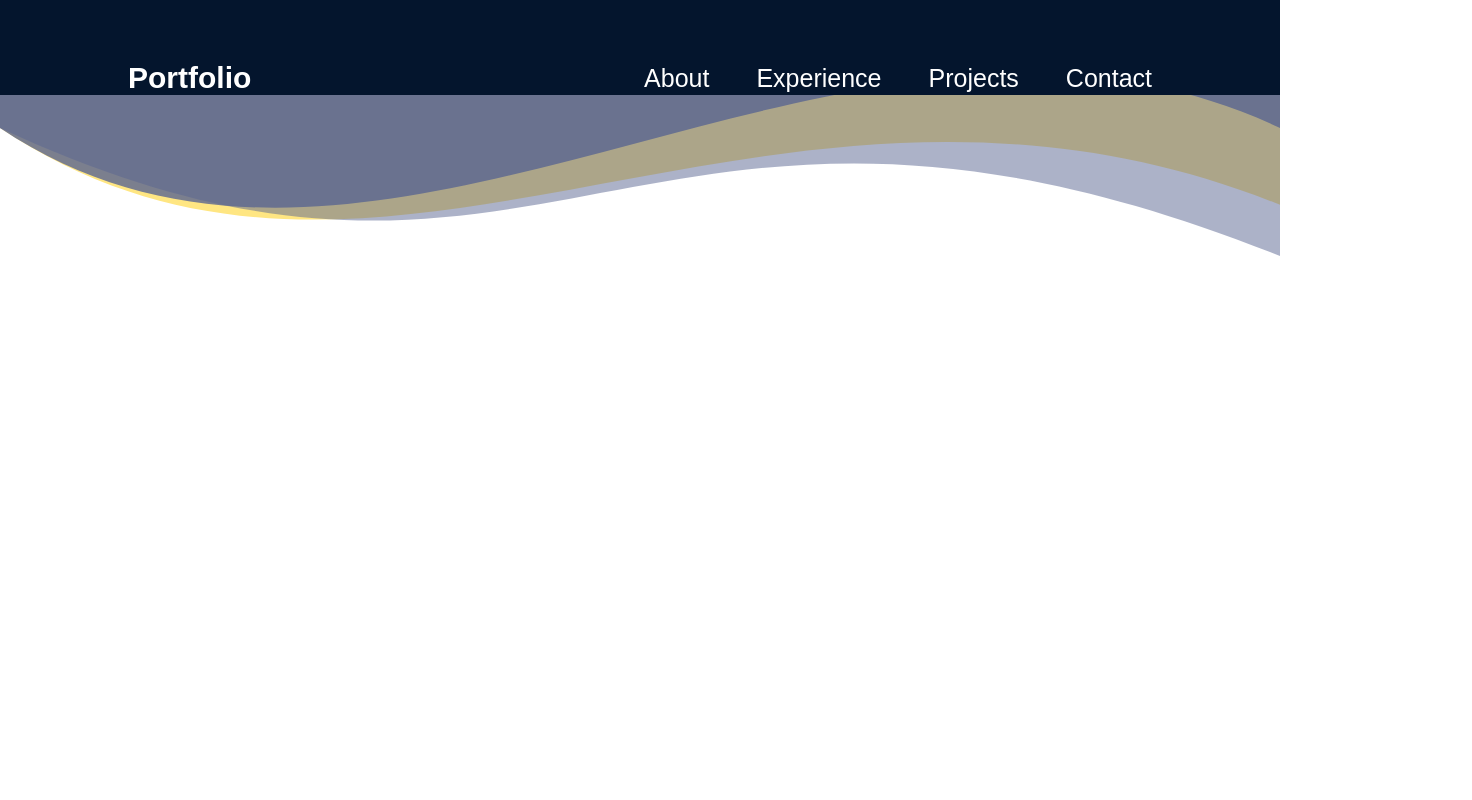
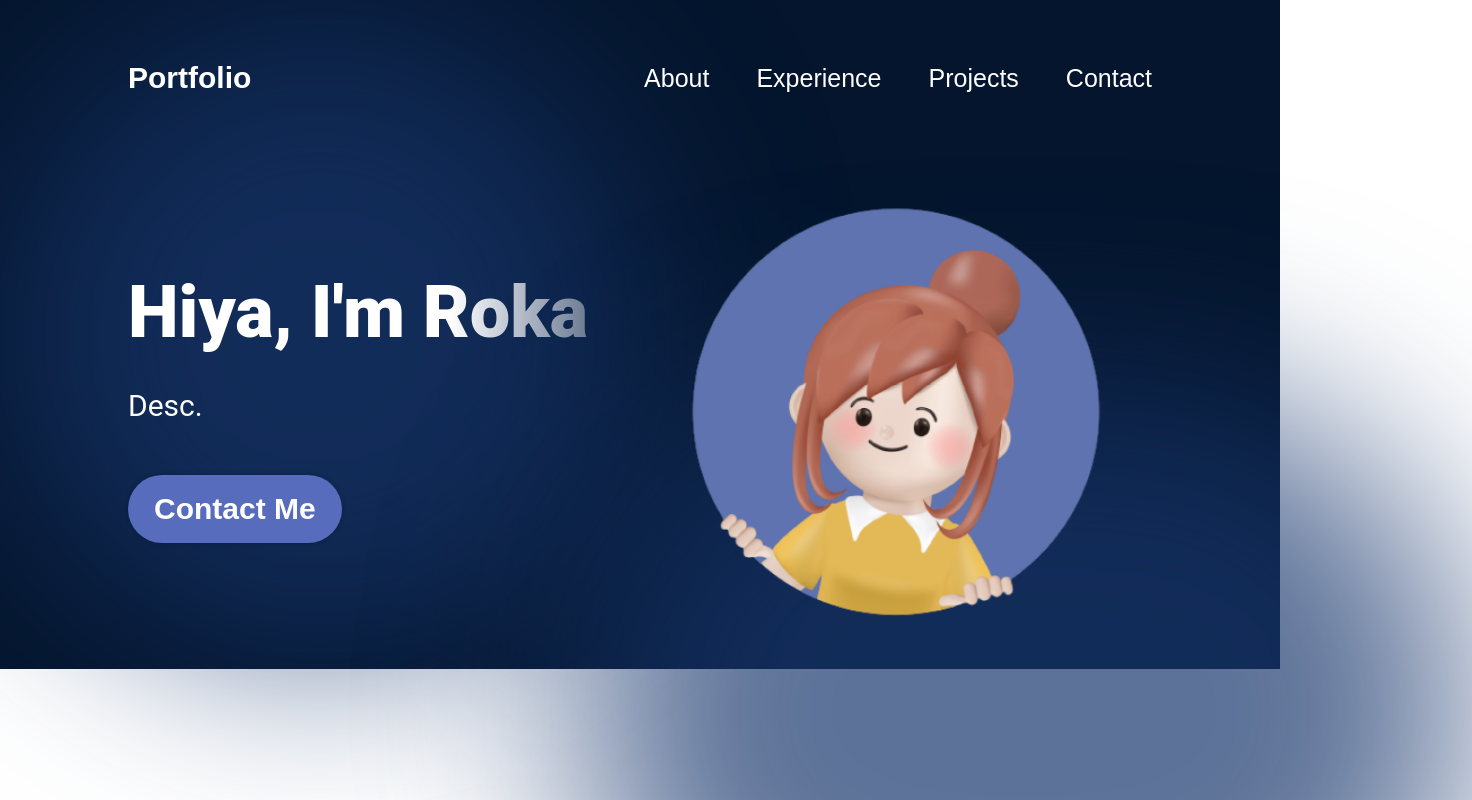
Before and after one commit to Rokawoo/rokawoo-react-website, a React (Vite) app in the folder rokawoo-react-website/: page / in a window 1280 px wide. Shown: the top 800 px of the page, 1472 px wide, since content can reach past the window. Built offline with nearby package versions, Linux system fonts and the light colour scheme.

Commit message:
Fixed getImageUrl Function Not Returning Proper IMG Path

```diff
--- a/rokawoo-react-website/src/App.tsx
+++ b/rokawoo-react-website/src/App.tsx
@@ -2,12 +2,14 @@ import React from 'react';
 import styles from "./App.module.css"
 import Background from './Background';
 import { Navbar } from './components/Navbar/Navbar';
+import { Hero } from './components/Hero/Hero';
 
 const App: React.FC = () => {
   return (
     <div className={styles.App}>
       <Background />
       <Navbar />
+      <Hero />
     </div>
   );
 };
--- a/rokawoo-react-website/src/components/Hero/Hero.tsx
+++ b/rokawoo-react-website/src/components/Hero/Hero.tsx
@@ -17,7 +17,7 @@ export const Hero = () => {
       </div>
       <img
         src={getImageUrl("hero/heroImage.png")}
-        alt="Hero image of me"
+        alt="rokawoo-mascot"
         className={styles.heroImg}
       />
       <div className={styles.topBlur} />
--- a/rokawoo-react-website/src/utils.ts
+++ b/rokawoo-react-website/src/utils.ts
@@ -1,3 +1,3 @@
 export const getImageUrl = (path: string): string => {
-    return new URL(`/assets/${path}`, import.meta.url).href;
+    return new URL(`./assets/${path}`, import.meta.url).href;
   };
```
